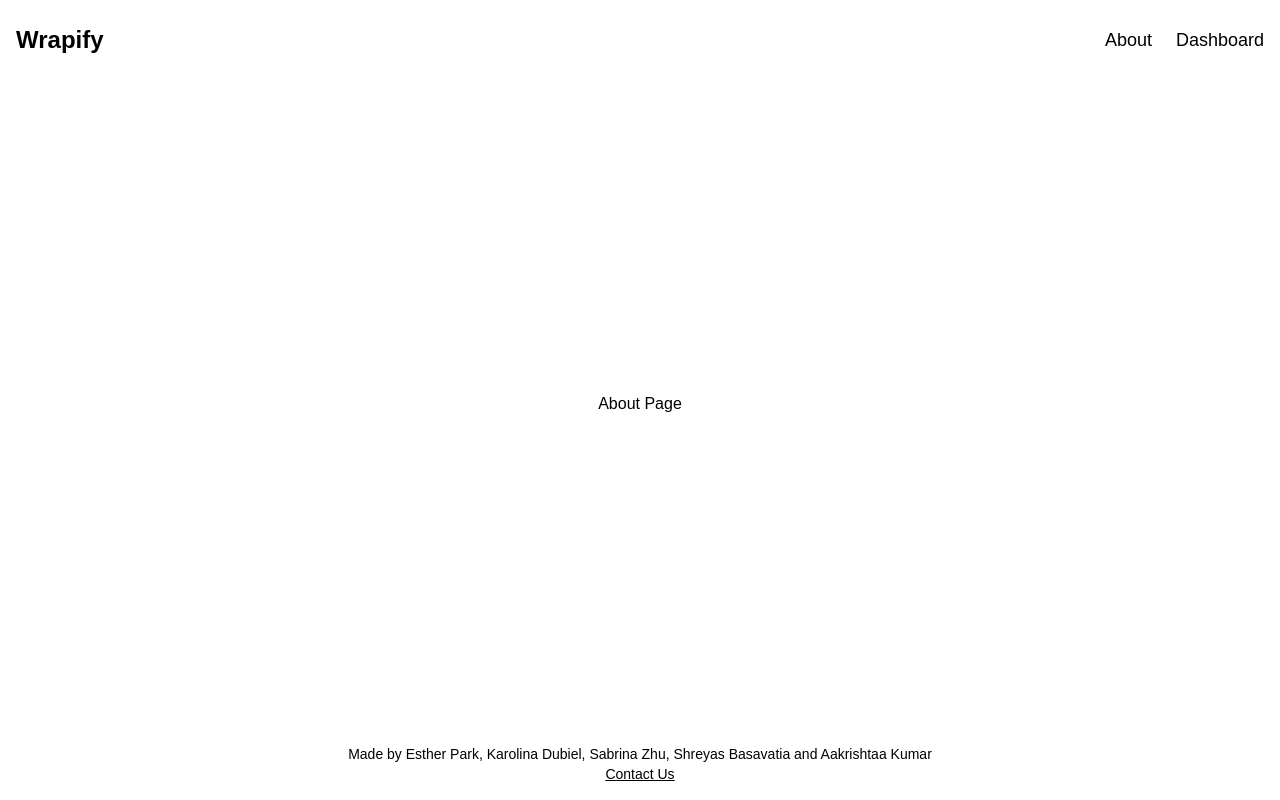
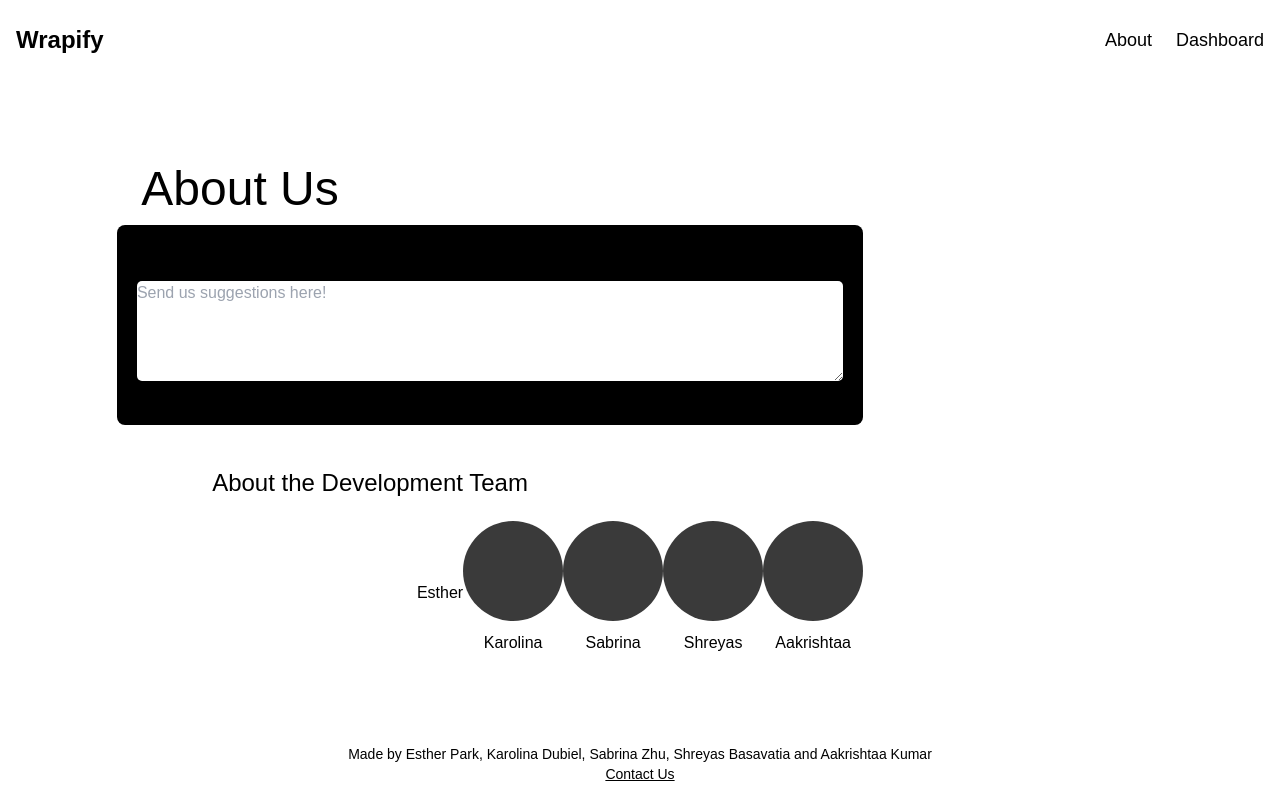
Before and after one commit to dubiels/spotifywrapped, a Django app: page /about/ in a window 1280 px wide. Run offline with Django 5.2, Linux system fonts and the light colour scheme; some libraries are stand-ins or nearby versions; some web fonts are replaced.

Commit message:
about page

```diff
--- a/static/styles.css
+++ b/static/styles.css
@@ -36,3 +36,91 @@
 .dark-mode footer {
     background-color: darkblue;
 }
+
+.container {
+    width: 100%;
+    margin: auto;
+}
+
+h7 {
+    font-size: 3rem;
+    margin-top: -500px;
+    margin-left: -800px;
+}
+
+h8 {
+    font-size: 1.5rem;
+    margin-bottom: 20px;
+    margin-left: -540px;
+}
+
+h9 {
+    font-size: 1.5rem;
+    margin-left: -540px;
+}
+
+/* Feedback Section */
+.feedback-section {
+    background-color: black;
+    padding: 20px;
+    border-radius: 8px;
+    margin-bottom: 40px;
+    text-align: center;
+    margin-left: -300px;
+}
+
+textarea {
+    width: 100%;
+    height: 100px;
+    margin-top: 10px;
+    padding: 10px;
+    border-radius: 5px;
+    border: none;
+    resize: none;
+    display: block;
+    margin: 0 auto;
+}
+
+button {
+    margin-top: 20px;
+    padding: 10px 20px;
+    color:  darkgreen;
+    border: none;
+    border-radius: 5px;
+    cursor: pointer;
+}
+
+button:hover {
+    background-color: darkgreen;
+}
+
+/* Team Section */
+.team-section {
+    background-color: black;
+    padding: 20px;
+    border-radius: 8px;
+}
+
+.team-members {
+    display: flex;
+    justify-content: space-around;
+    align-items: center;
+    margin-top: 20px;
+}
+
+.member {
+    text-align: center;
+}
+
+.avatar {
+    width: 100px;
+    height: 100px;
+    background-color: #3a3a3a;
+    border-radius: 50%;
+    margin: 0 auto 10px auto;
+}
+
+.member p {
+    margin-top: 10px;
+    font-size: 1rem;
+}
--- a/templates/about.html
+++ b/templates/about.html
@@ -1,6 +1,42 @@
 {% extends 'base.html' %} {% block content %}
 
 <div>
-    About Page
+    <div class="container"></div>
+        <h7>About Us</h7>
+
+        <!--Feedback Section-->
+        <div class="feedback-section">
+            <h8>Have Feedback?</h8>
+            <textarea placeholder="Send us suggestions here!"></textarea>"
+            <button>Submit</button>
+        </div>
+
+        <!--Development Team Section-->
+        <div class="team-selection">
+            <h8>About the Development Team</h8>
+            <div class="team-members">
+                <div class="member">
+                    <div class-="avatar"></div>
+                    <p>Esther</p>
+                </div>
+                <div class="member">
+                    <div class="avatar"></div>
+                    <p>Karolina</p>
+                </div>
+                <div class="member">
+                    <div class="avatar"></div>
+                    <p>Sabrina</p>
+                </div>
+                <div class="member">
+                    <div class="avatar"></div>
+                    <p>Shreyas</p>
+                </div>
+                <div class="member">
+                    <div class="avatar"></div>
+                    <p>Aakrishtaa</p>
+                </div>
+            </div>
+        </div>
+    </div>
 </div>
 {% endblock %}
```
